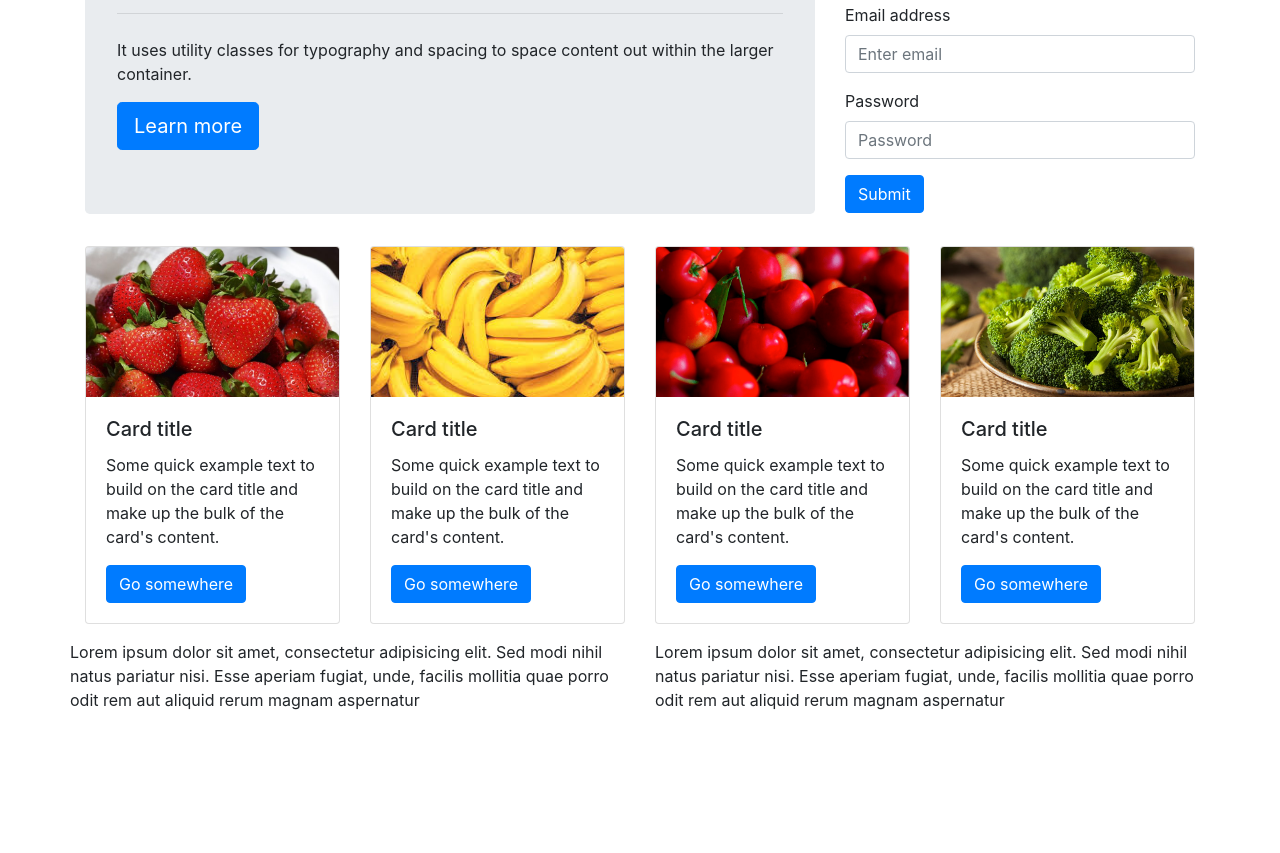
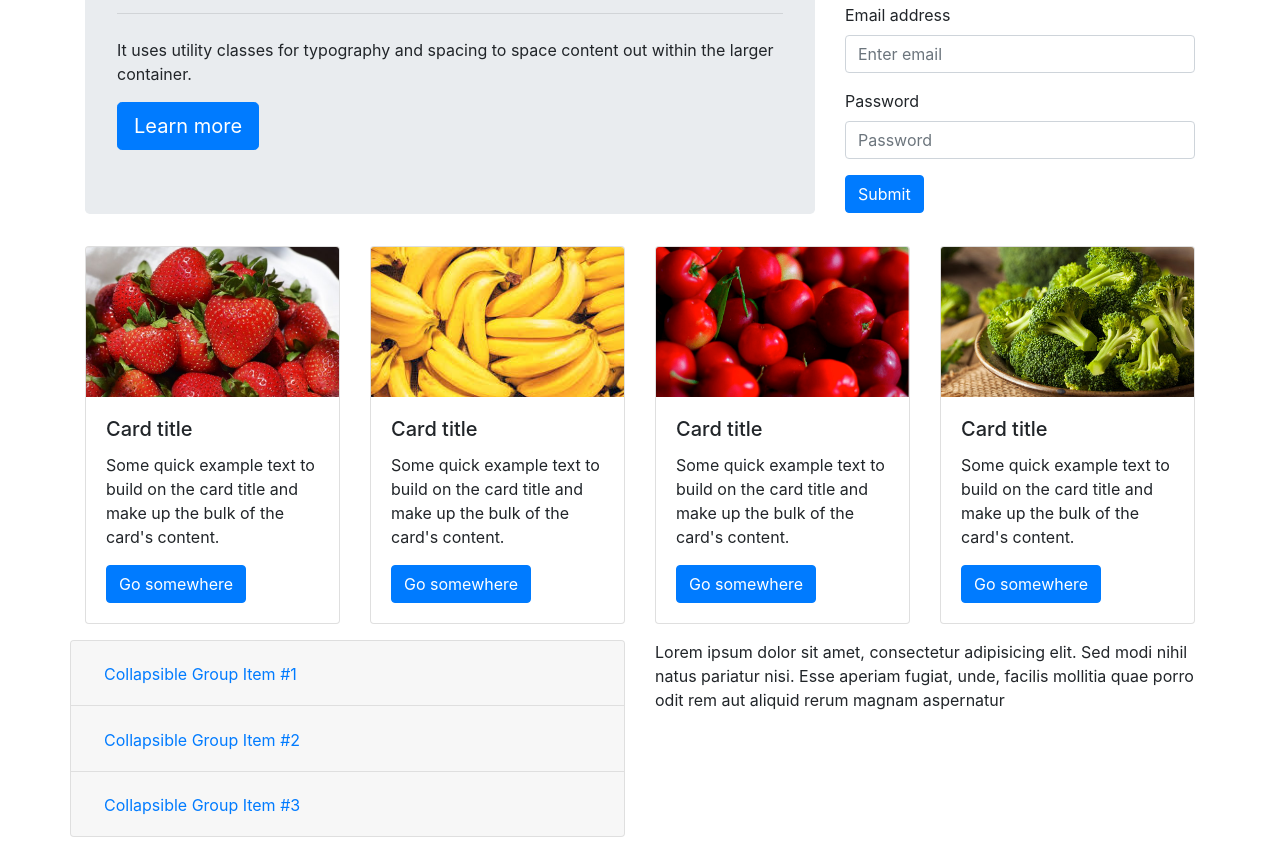
Before and after one commit to orsolon/organicos, a plain HTML site: page index.html in a window 1280 px wide. Shown: the part 814-1667 px from the top of the page. Before the commit the page ends 1542 px from the top, so only its background shows below. Drawn offline with nearby package versions, Linux system fonts and the light colour scheme.

Commit message:
Adicionei collapse ao index.html

```diff
--- a/index.html
+++ b/index.html
@@ -177,11 +177,58 @@
 
             <div>
                 <div class="row my-3">
-                    <div class="col-md-6">Lorem ipsum dolor sit amet, consectetur adipisicing elit. Sed modi nihil natus pariatur nisi. Esse aperiam fugiat, unde, facilis mollitia quae porro odit rem aut aliquid rerum magnam aspernatur</div>
+                    <div class="col-md-6">
+                        <div class="accordion" id="accordionExample">
+                            <div class="card">
+                              <div class="card-header" id="headingOne">
+                                <h2 class="mb-0">
+                                  <button class="btn btn-link" type="button" data-toggle="collapse" data-target="#collapseOne" aria-expanded="true" aria-controls="collapseOne">
+                                    Collapsible Group Item #1
+                                  </button>
+                                </h2>
+                              </div>
+
+                              <div id="collapseOne" class="collapse" aria-labelledby="headingOne" data-parent="#accordionExample">
+                                <div class="card-body">
+                                  Anim pariatur cliche reprehenderit, enim eiusmod high life accusamus terry richardson ad squid. 3 wolf moon officia aute, non cupidatat skateboard dolor brunch. Food truck quinoa nesciunt laborum eiusmod. Brunch 3 wolf moon tempor, sunt aliqua put a bird on it squid single-origin coffee nulla assumenda shoreditch et. Nihil anim keffiyeh helvetica, craft beer labore wes anderson cred nesciunt sapiente ea proident. Ad vegan excepteur butcher vice lomo. Leggings occaecat craft beer farm-to-table, raw denim aesthetic synth nesciunt you probably haven't heard of them accusamus labore sustainable VHS.
+                                </div>
+                              </div>
+                            </div>
+                            <div class="card">
+                              <div class="card-header" id="headingTwo">
+                                <h2 class="mb-0">
+                                  <button class="btn btn-link collapsed" type="button" data-toggle="collapse" data-target="#collapseTwo" aria-expanded="false" aria-controls="collapseTwo">
+                                    Collapsible Group Item #2
+                                  </button>
+                                </h2>
+                              </div>
+                              <div id="collapseTwo" class="collapse" aria-labelledby="headingTwo" data-parent="#accordionExample">
+                                <div class="card-body">
+                                  Anim pariatur cliche reprehenderit, enim eiusmod high life accusamus terry richardson ad squid. 3 wolf moon officia aute, non cupidatat skateboard dolor brunch. Food truck quinoa nesciunt laborum eiusmod. Brunch 3 wolf moon tempor, sunt aliqua put a bird on it squid single-origin coffee nulla assumenda shoreditch et. Nihil anim keffiyeh helvetica, craft beer labore wes anderson cred nesciunt sapiente ea proident. Ad vegan excepteur butcher vice lomo. Leggings occaecat craft beer farm-to-table, raw denim aesthetic synth nesciunt you probably haven't heard of them accusamus labore sustainable VHS.
+                                </div>
+                              </div>
+                            </div>
+                            <div class="card">
+                              <div class="card-header" id="headingThree">
+                                <h2 class="mb-0">
+                                  <button class="btn btn-link collapsed" type="button" data-toggle="collapse" data-target="#collapseThree" aria-expanded="false" aria-controls="collapseThree">
+                                    Collapsible Group Item #3
+                                  </button>
+                                </h2>
+                              </div>
+                              <div id="collapseThree" class="collapse" aria-labelledby="headingThree" data-parent="#accordionExample">
+                                <div class="card-body">
+                                  Anim pariatur cliche reprehenderit, enim eiusmod high life accusamus terry richardson ad squid. 3 wolf moon officia aute, non cupidatat skateboard dolor brunch. Food truck quinoa nesciunt laborum eiusmod. Brunch 3 wolf moon tempor, sunt aliqua put a bird on it squid single-origin coffee nulla assumenda shoreditch et. Nihil anim keffiyeh helvetica, craft beer labore wes anderson cred nesciunt sapiente ea proident. Ad vegan excepteur butcher vice lomo. Leggings occaecat craft beer farm-to-table, raw denim aesthetic synth nesciunt you probably haven't heard of them accusamus labore sustainable VHS.
+                                </div>
+                              </div>
+                            </div>
+                          </div>
+                    </div>
                     <div class="col-md-6">Lorem ipsum dolor sit amet, consectetur adipisicing elit. Sed modi nihil natus pariatur nisi. Esse aperiam fugiat, unde, facilis mollitia quae porro odit rem aut aliquid rerum magnam aspernatur</div>
                 </div>
             </div>
         </div>
+    </div>
 
 </body>
 
```
